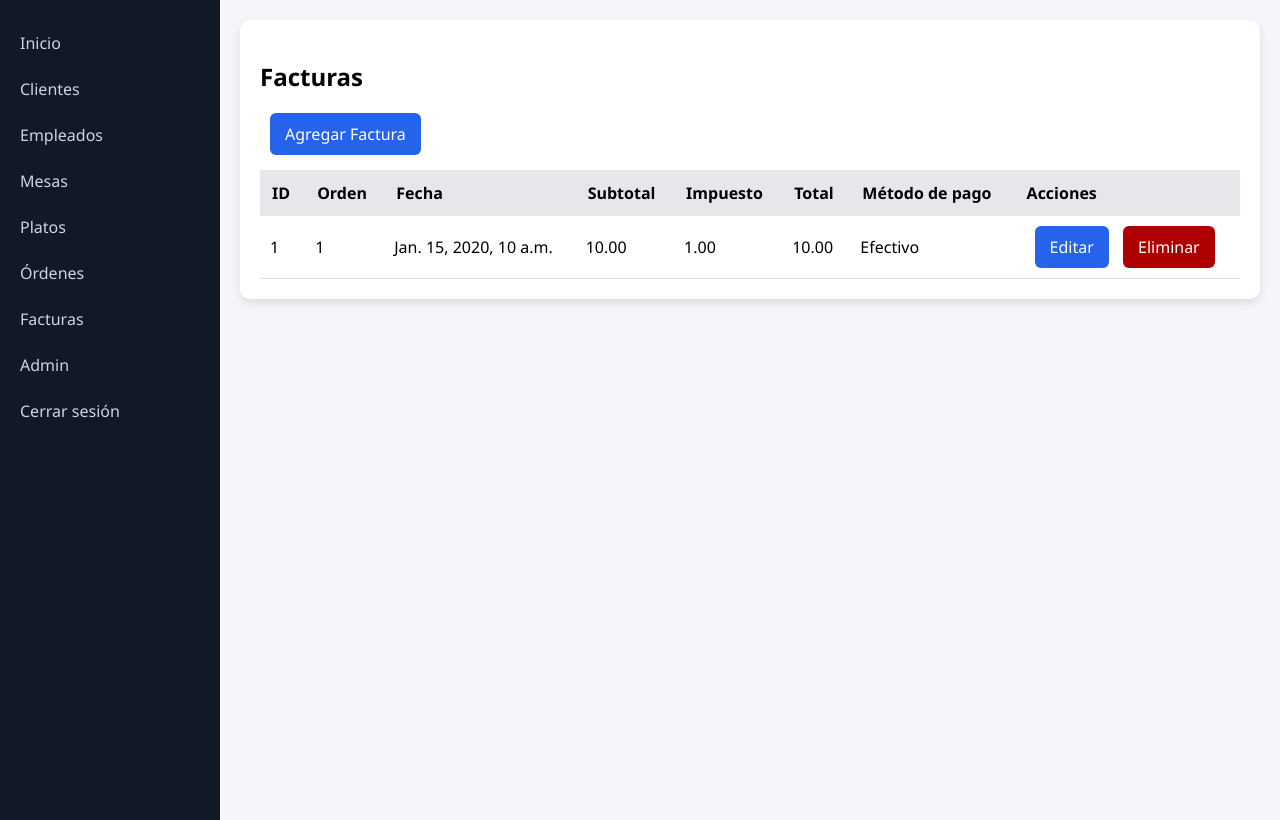
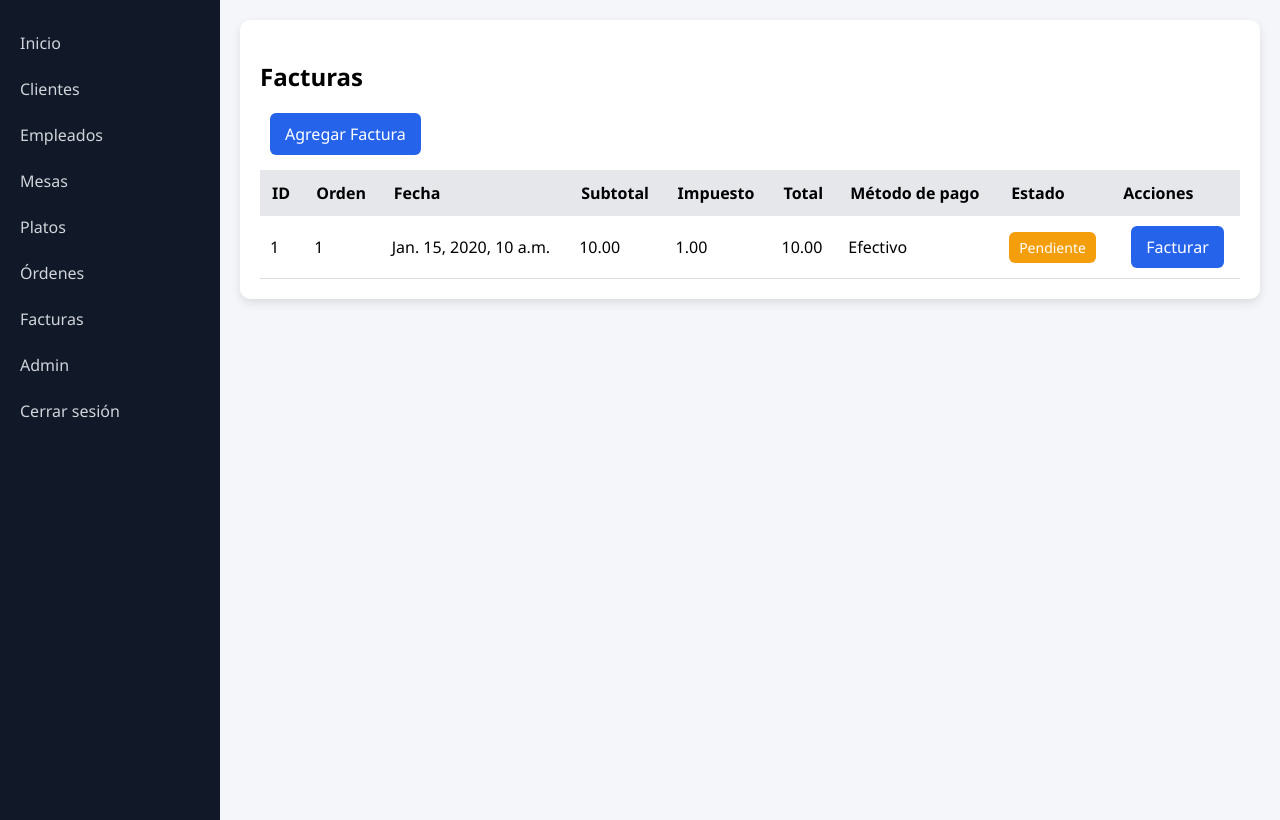
Before and after one commit to petro234567/restaurante_502, a Django app: page /facturas/ in a window 1280 px wide. Shown: the part 57-877 px from the top of the page. Run offline with Django 5.2, Linux system fonts and the light colour scheme; a user stored in the database is signed in; tables that the repository leaves empty hold one stand-in row (values such as "Sample post").

Commit message:
Se agrego los roles en el registro y se arreglo el inconveniente de las ordenes

```diff
--- a/gestion/models.py
+++ b/gestion/models.py
@@ -54,16 +54,18 @@ class Mesa(models.Model):
 
 
 class Plato(models.Model):
-    categorias = [
+    ESTADOS_CATEGORIA = [
         ('Entrada', 'Entrada'),
         ('Plato Principal', 'Plato Principal'),
         ('Postre', 'Postre'),
         ('Bebida', 'Bebida'),
     ]
+
+
     nombre_plato = models.CharField(max_length=100)
     descripcion = models.TextField(blank=True, null=True)
     precio = models.DecimalField(max_digits=10, decimal_places=2)
-    categoria = models.CharField(max_length=50, choices=categorias, blank=True, null=True)
+    categoria = models.CharField(max_length=50, choices=ESTADOS_CATEGORIA, blank=True, null=True)
     disponible = models.BooleanField(default=True)
 
     class Meta:
@@ -120,6 +122,7 @@ class DetalleOrden(models.Model):
 
 
 class Factura(models.Model):
+
     METODOS_PAGO = [
         ('Efectivo', 'Efectivo'),
         ('Tarjeta', 'Tarjeta'),
@@ -128,15 +131,66 @@ class Factura(models.Model):
         ('Daviplata', 'Daviplata'),
     ]
 
-    orden = models.OneToOneField(Orden, on_delete=models.CASCADE)
+    ESTADOS_FACTURA = [
+        ('Pendiente', 'Pendiente'),
+        ('Facturada', 'Facturada'),
+    ]
+
+    orden = models.OneToOneField(
+        Orden,
+        on_delete=models.CASCADE
+    )
+
     fecha_factura = models.DateTimeField(auto_now_add=True)
-    subtotal = models.DecimalField(max_digits=10, decimal_places=2)
-    impuesto = models.DecimalField(max_digits=10, decimal_places=2)
-    total_factura = models.DecimalField(max_digits=10, decimal_places=2)
-    metodo_pago = models.CharField(max_length=30, choices=METODOS_PAGO)
+
+    subtotal = models.DecimalField(
+        max_digits=10,
+        decimal_places=2,
+        default=0
+    )
+
+    impuesto = models.DecimalField(
+        max_digits=10,
+        decimal_places=2,
+        default=0
+    )
+
+    total_factura = models.DecimalField(
+        max_digits=10,
+        decimal_places=2,
+        default=0
+    )
+
+    metodo_pago = models.CharField(
+        max_length=30,
+        choices=METODOS_PAGO
+    )
+
+    estado_factura = models.CharField(
+        max_length=20,
+        choices=ESTADOS_FACTURA,
+        default='Pendiente'
+    )
 
     class Meta:
         db_table = 'Factura'
 
+    def save(self, *args, **kwargs):
+
+        # Tomar subtotal desde la orden
+        self.subtotal = self.orden.total
+
+        # Calcular IVA 19%
+        self.impuesto = self.subtotal * Decimal('0.19')
+
+        # Total final
+        self.total_factura = self.subtotal + self.impuesto
+
+        # Cambiar estado de la orden
+        self.orden.estado_orden = 'Facturada'
+        self.orden.save()
+
+        super().save(*args, **kwargs)
+
     def __str__(self):
         return f"Factura {self.id} - Orden {self.orden.id}"
--- a/gestion/static/gestion/styles.css
+++ b/gestion/static/gestion/styles.css
@@ -313,3 +313,31 @@ button,
         transform: translateY(0);
     }
 }
+
+.estado-facturada {
+
+    background-color: #16a34a;
+    color: white;
+    padding: 6px 10px;
+    border-radius: 6px;
+    font-size: 14px;
+}
+
+.estado-pendiente {
+
+    background-color: #f59e0b;
+    color: white;
+    padding: 6px 10px;
+    border-radius: 6px;
+    font-size: 14px;
+}
+
+.btn-bloqueado {
+
+    background-color: #9ca3af;
+    color: white;
+    border: none;
+    padding: 10px 15px;
+    border-radius: 6px;
+    cursor: not-allowed;
+}
--- a/gestion/templates/gestion/facturas.html
+++ b/gestion/templates/gestion/facturas.html
@@ -1,6 +1,7 @@
 {% extends 'gestion/base.html' %}
 
 {% block content %}
+
 <h2>Facturas</h2>
 
 <a href="{% url 'crear_factura' %}" class="btn-estandar">
@@ -8,7 +9,9 @@
 </a>
 
 <table>
+
     <tr>
+
         <th>ID</th>
         <th>Orden</th>
         <th>Fecha</th>
@@ -16,10 +19,15 @@
         <th>Impuesto</th>
         <th>Total</th>
         <th>Método de pago</th>
+        <th>Estado</th>
         <th>Acciones</th>
+
     </tr>
+
     {% for factura in facturas %}
+
     <tr>
+
         <td>{{ factura.id }}</td>
         <td>{{ factura.orden.id }}</td>
         <td>{{ factura.fecha_factura }}</td>
@@ -27,16 +35,52 @@
         <td>{{ factura.impuesto }}</td>
         <td>{{ factura.total_factura }}</td>
         <td>{{ factura.metodo_pago }}</td>
+
         <td>
-            <a href="{% url 'editar_factura' factura.id %}" class="btn-estandar">
-                Editar
-            </a>
 
-            <a href="{% url 'eliminar_factura' factura.id %}" class="btn-eliminar">
-                Eliminar
-            </a>
+            {% if factura.estado_factura == 'Facturada' %}
+
+                <span class="estado-facturada">
+                    Facturada
+                </span>
+
+            {% else %}
+
+                <span class="estado-pendiente">
+                    Pendiente
+                </span>
+
+            {% endif %}
+
         </td>
+
+        <td>
+
+            {% if factura.estado_factura == 'Pendiente' %}
+
+                <a href="{% url 'facturar_orden' factura.id %}"
+                   class="btn-estandar">
+
+                    Facturar
+
+                </a>
+
+            {% else %}
+
+                <button class="btn-bloqueado" disabled>
+
+                    Ya facturada
+
+                </button>
+
+            {% endif %}
+
+        </td>
+
     </tr>
+
     {% endfor %}
+
 </table>
+
 {% endblock %}
--- a/gestion/templates/gestion/ordenes.html
+++ b/gestion/templates/gestion/ordenes.html
@@ -27,6 +27,7 @@
         <td>{{ orden.fecha_hora }}</td>
         <td>{{ orden.estado_orden }}</td>
         <td>{{ orden.total }}</td>
+
         <td>
             <a href="{% url 'editar_orden' orden.id %}" class="btn-estandar">
                 Editar
--- a/gestion/templates/gestion/registro.html
+++ b/gestion/templates/gestion/registro.html
@@ -38,6 +38,11 @@
             </div>
 
             <div class="input-group">
+                <label>Rol</label>
+                {{ form.rol }}
+            </div>
+
+            <div class="input-group">
                 <label>Contraseña</label>
                 {{ form.password1 }}
             </div>
--- a/gestion/urls.py
+++ b/gestion/urls.py
@@ -33,4 +33,5 @@ urlpatterns = [
     path('login/', views.login_view, name='login'),
     path('registro/', views.registro_view, name='registro'),
     path('logout/', views.logout_view, name='logout'),
+    path('facturar/<int:id>/',views.facturar_orden,name='facturar_orden'),
 ]
--- a/gestion/views.py
+++ b/gestion/views.py
@@ -6,9 +6,10 @@ from .forms import RegistroForm, LoginForm
 from django.contrib.auth.decorators import login_required
 from django.contrib import messages
 from .forms import ClienteForm, EmpleadoForm, MesaForm, PlatoForm, OrdenForm, FacturaForm
+from django.contrib.auth.models import Group
 
 # Create your views here.
-from .models import Cliente, Empleado, Mesa, Plato, Orden, Factura
+from .models import Cliente, Empleado, Mesa, Plato, Orden, Factura, DetalleOrden
 
 @login_required
 def inicio(request):
@@ -399,8 +400,12 @@ def eliminar_orden(request, id):
 
 @login_required
 def lista_facturas(request):
+
     facturas = Factura.objects.all()
-    return render(request, 'gestion/facturas.html', {'facturas': facturas})
+
+    return render(request, 'gestion/facturas.html', {
+        'facturas': facturas
+    })
 
 @login_required
 def crear_factura(request):
@@ -471,6 +476,32 @@ def eliminar_factura(request, id):
 
     return redirect('facturas')
 
+
+def facturar_orden(request, id):
+
+    factura = get_object_or_404(Factura, id=id)
+
+    # VALIDAR SI YA ESTA FACTURADA
+    if factura.estado_factura == 'Facturada':
+
+        messages.warning(request, 'Esta factura ya fue facturada.')
+
+        return redirect('facturas')
+
+    # CAMBIAR ESTADO
+    factura.estado_factura = 'Facturada'
+    factura.save()
+
+    # CAMBIAR ESTADO DE LA ORDEN
+    factura.orden.estado_orden = 'Facturada'
+    factura.orden.save()
+
+    messages.success(request, 'Factura realizada correctamente.')
+
+    return redirect('facturas')
+
+
+
 # REGISTRO
 def registro_view(request):
 
@@ -480,7 +511,13 @@ def registro_view(request):
 
         if form.is_valid():
 
-            form.save()
+            user = form.save()
+
+            rol = form.cleaned_data['rol']
+
+            grupo = Group.objects.get(name=rol)
+
+            user.groups.add(grupo)
 
             messages.success(
                 request,
@@ -490,13 +527,12 @@ def registro_view(request):
             return redirect('login')
 
     else:
+
         form = RegistroForm()
 
-    return render(
-        request,
-        'gestion/registro.html',
-        {'form': form}
-    )
+    return render(request, 'gestion/registro.html', {
+        'form': form
+    })
 
 
 # LOGIN
```
Also changed, not shown: gestion/forms.py (+15 -2 lines), gestion/static/gestion/registro.css (+19 -0 lines), gestion/migrations/0002_factura_estado_factura_alter_factura_impuesto_and_more.py (added).
